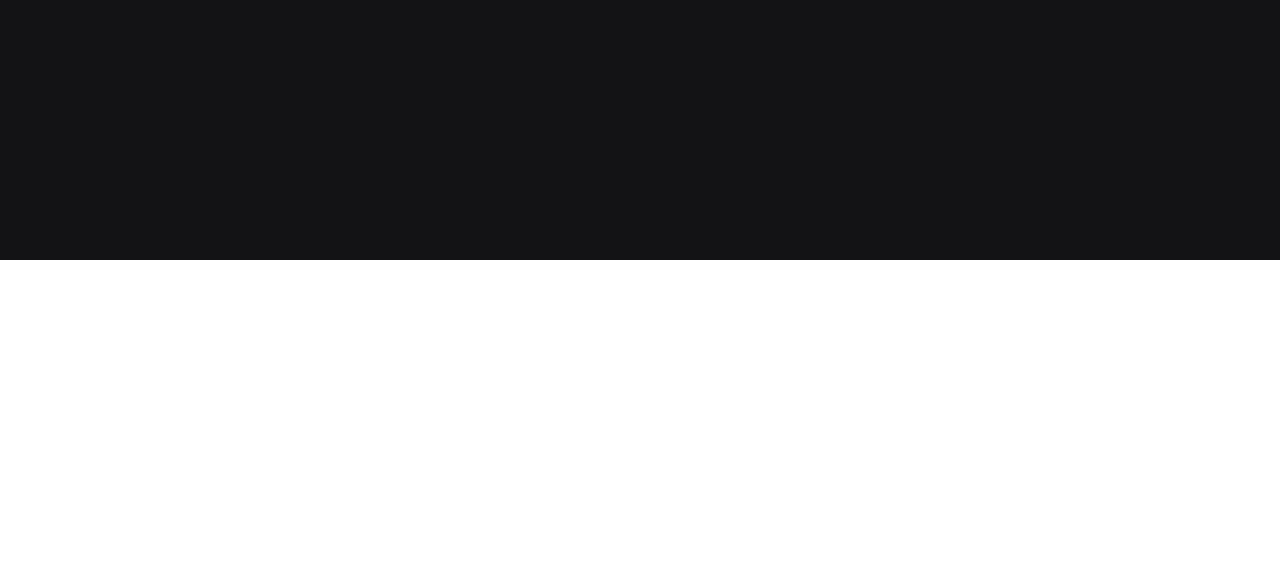
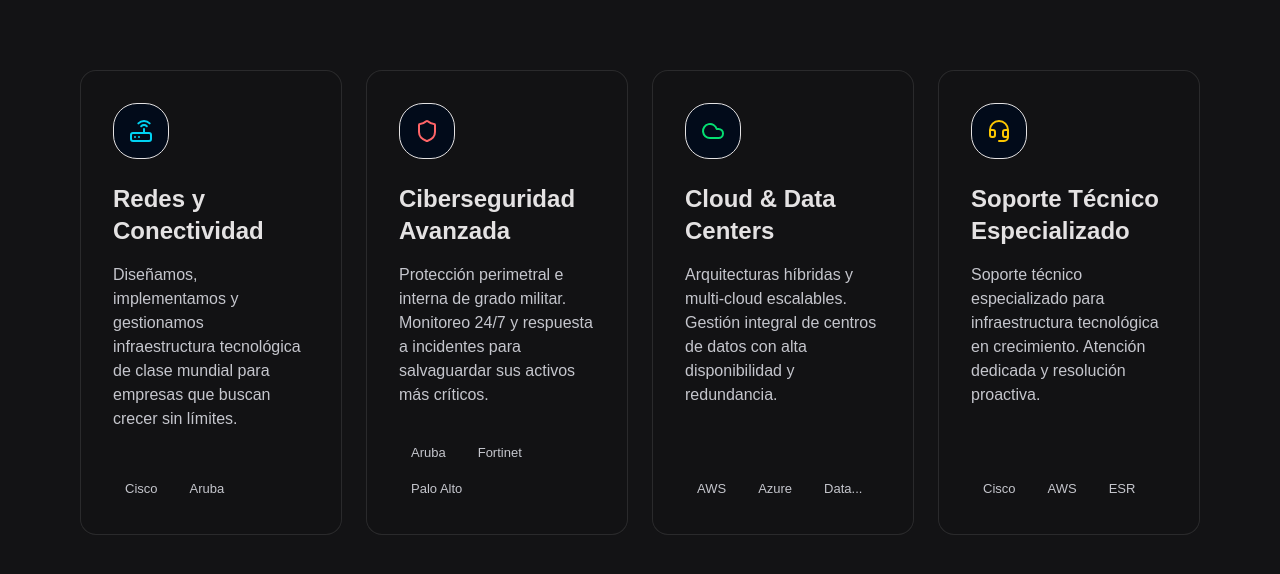
Before and after one commit to papery2129/fremmatech-page, a React (Vite) app: page / in a window 1280 px wide. Shown: the part 540-1114 px from the top of the page. Before the commit the page ends 800 px from the top, so only its background shows below. Built offline with nearby package versions, Linux system fonts and the light colour scheme.

Commit message:
feat(component): implementacion de el card generico y el catalogo de servicios, pendiente de modificacion de diseño para coincidir con el prototipo de figma

```diff
--- a/src/pages/home/home.tsx
+++ b/src/pages/home/home.tsx
@@ -1,5 +1,6 @@
 import { Navbar } from "../../widgets/navbar";
 import { Hero } from "../../widgets/hero";
+import { ServiceCatalog } from "../../widgets/service-catalog";
 
 export const Home = () => {
   return (
@@ -8,6 +9,7 @@ export const Home = () => {
 
       <main>
         <Hero />
+        <ServiceCatalog />
       </main>
     </div>
   );
--- /dev/null
+++ b/src/shared/ui/card.tsx
@@ -0,0 +1,33 @@
+import { type HTMLAttributes, forwardRef } from "react";
+import { cn } from "../lib/utils";
+
+// Definimos la estructura base de una tarjeta
+export const Card = forwardRef<HTMLDivElement, HTMLAttributes<HTMLDivElement>>(
+  ({ className, children, ...props }, ref) => {
+    return (
+      <div
+        ref={ref}
+        className={cn(
+          "glass-card p-8 rounded-lg flex flex-col h-full transition-all duration-300 hover:shadow-xl hover:-translate-y-1 relative group overflow-hidden",
+          className
+        )}
+        {...props}
+      >
+        {children}
+      </div>
+    );
+  }
+);
+Card.displayName = "Card";
+
+// Un sub-componente para los tags/chips dentro de la tarjeta
+export const CardChip = ({ children, className }: { children: React.ReactNode; className?: string }) => {
+  return (
+    <span className={cn(
+      "px-3 py-1 bg-(--color-surface-container-high) text-on-surface-variant rounded-md font-body text-[13px] font-medium transition-colors group-hover:bg-secondary-container/10 group-hover:text-secondary",
+      className
+    )}>
+      {children}
+    </span>
+  );
+};
--- /dev/null
+++ b/src/widgets/service-catalog.tsx
@@ -0,0 +1,72 @@
+import { Router, Shield, Cloud, Headset } from "lucide-react";
+import { Card, CardChip } from "../shared/ui/card";
+
+export const ServiceCatalog = () => {
+  const services = [
+    {
+      id: "networks",
+      title: "Redes y Conectividad",
+      description: "Diseñamos, implementamos y gestionamos infraestructura tecnológica de clase mundial para empresas que buscan crecer sin límites.",
+      icon: <Router className="w-6 h-6 text-cyan-400" />,
+      tags: ["Cisco", "Aruba"],
+      color: "cyan",
+    },
+    {
+      id: "security",
+      title: "Ciberseguridad Avanzada",
+      description: "Protección perimetral e interna de grado militar. Monitoreo 24/7 y respuesta a incidentes para salvaguardar sus activos más críticos.",
+      icon: <Shield className="w-6 h-6 text-red-400" />,
+      tags: ["Aruba", "Fortinet", "Palo Alto"],
+      color: "red",
+    },
+    {
+      id: "cloud",
+      title: "Cloud & Data Centers",
+      description: "Arquitecturas híbridas y multi-cloud escalables. Gestión integral de centros de datos con alta disponibilidad y redundancia.",
+      icon: <Cloud className="w-6 h-6 text-green-400" />,
+      tags: ["AWS", "Azure", "Data..."],
+      color: "green",
+    },
+    {
+      id: "support",
+      title: "Soporte Técnico Especializado",
+      description: "Soporte técnico especializado para infraestructura tecnológica en crecimiento. Atención dedicada y resolución proactiva.",
+      icon: <Headset className="w-6 h-6 text-yellow-400" />,
+      tags: ["Cisco", "AWS", "ESR"],
+      color: "yellow",
+    },
+  ];
+
+return (
+    <section className="py-20 relative z-10" id="soluciones">
+      <div className="max-w-container-max mx-auto px-margin-mobile md:px-margin-desktop">
+
+        <div className="grid grid-cols-1 md:grid-cols-2 xl:grid-cols-4 gap-6">
+          {services.map((service) => (
+            <Card key={service.id}>
+              {/* Icon Container limpio */}
+              <div className={`w-14 h-14 rounded-xl flex items-center justify-center mb-6 bg-primary-container border border-${service.color}-400/20 shadow-[0_0_15px_rgba(var(--color-${service.color}-400-rgb),0.2)]`}>
+                {service.icon}
+              </div>
+
+              <h3 className="font-headline text-2xl font-bold mb-4 text-on-surface">
+                {service.title}
+              </h3>
+
+              {/* Reemplazamos flex-grow por grow */}
+              <p className="font-body text-base text-on-surface-variant mb-8 grow">
+                {service.description}
+              </p>
+
+              <div className="flex flex-wrap gap-2 mt-auto">
+                {service.tags.map((tag) => (
+                  <CardChip key={tag}>{tag}</CardChip>
+                ))}
+              </div>
+            </Card>
+          ))}
+        </div>
+      </div>
+    </section>
+  );
+};
```
